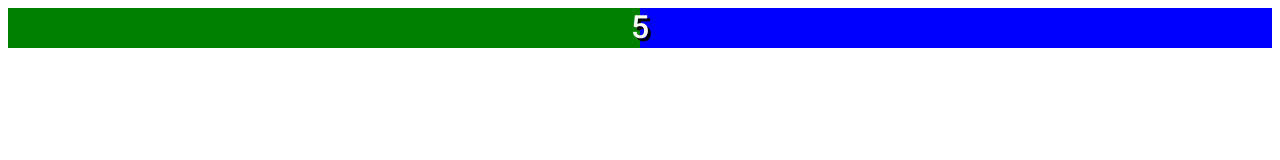
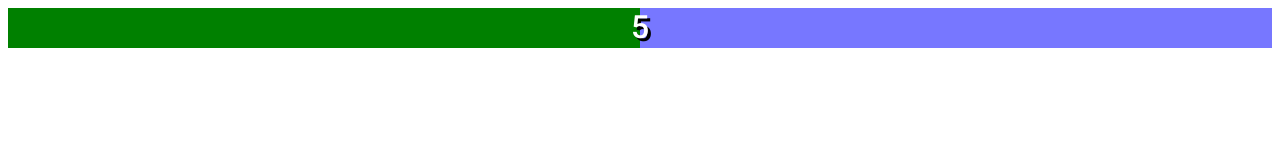
Before and after one commit to phai-ting/phai-ting.github.io, a plain HTML site: page visual-timer/timer-bar.html in a window 1280 px wide. Drawn offline with Linux system fonts and the light colour scheme.

Commit message:
Adding a little alpha fun.

```diff
--- a/visual-timer/timer-bar.html
+++ b/visual-timer/timer-bar.html
@@ -31,7 +31,7 @@ Refresh browser when scene becomes active: ON
             position: relative;
             width: 100%;
             height: 40px;
-            background-color: blue;
+            background-color: #0000FF88;
         }
         #timer-progress {
             width: 50%;
```
